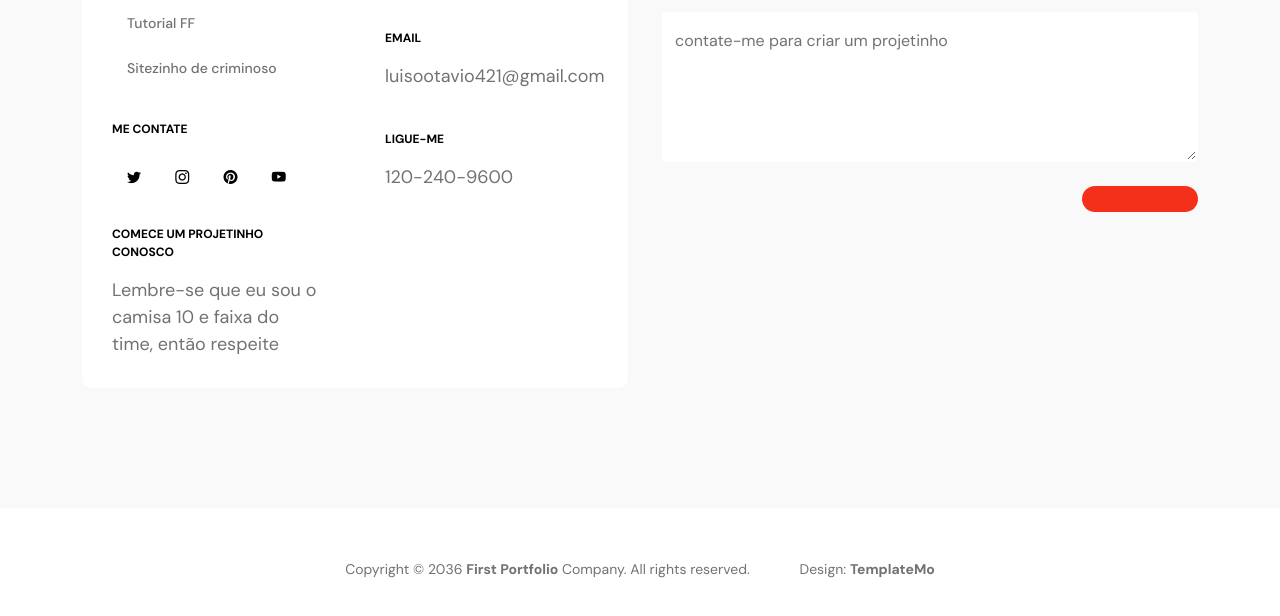
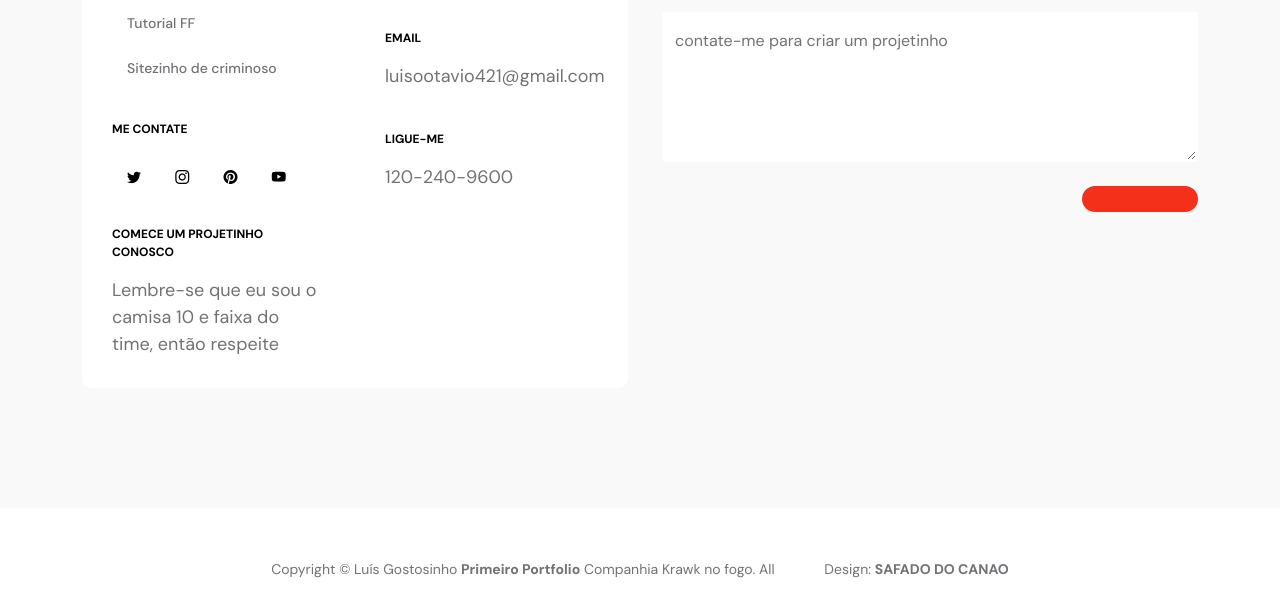
Before and after one commit to LUISAODA67/Linha-De-Los-Tiempos, a plain HTML site: page templatemo_578_first_portfolio/index.html in a window 1280 px wide. Shown: the part 7419-8035 px from the top of the page. Drawn offline with Linux system fonts and the light colour scheme.

Commit message:
Credits to the user

```diff
--- a/templatemo_578_first_portfolio/index.html
+++ b/templatemo_578_first_portfolio/index.html
@@ -674,10 +674,10 @@ https://templatemo.com/tm-578-first-portfolio
                 <div class="col-lg-12 col-12">
                     <div class="copyright-text-wrap">
                         <p class="mb-0">
-                            <span class="copyright-text">Copyright © 2036 <a href="#">First Portfolio</a> Company. All
-                                rights reserved.</span>
+                            <span class="copyright-text">Copyright © Luís Gostosinho <a href="#">Primeiro Portfolio</a> Companhia Krawk no fogo. All
+                                </span>
                             Design:
-                            <a rel="sponsored" href="https://templatemo.com" target="_blank">TemplateMo</a>
+                            <a rel="sponsored" href="https://templatemo.com" target="_blank">SAFADO DO CANAO</a>
                         </p>
                     </div>
                 </div>
```
